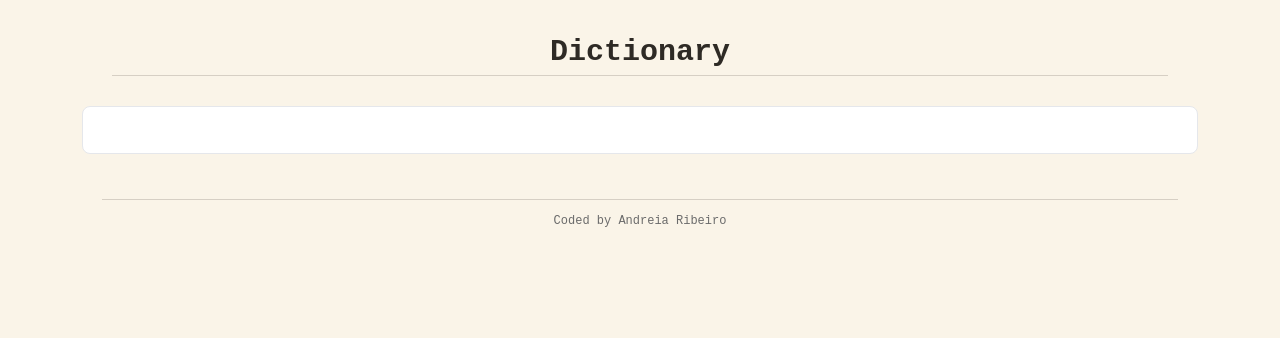
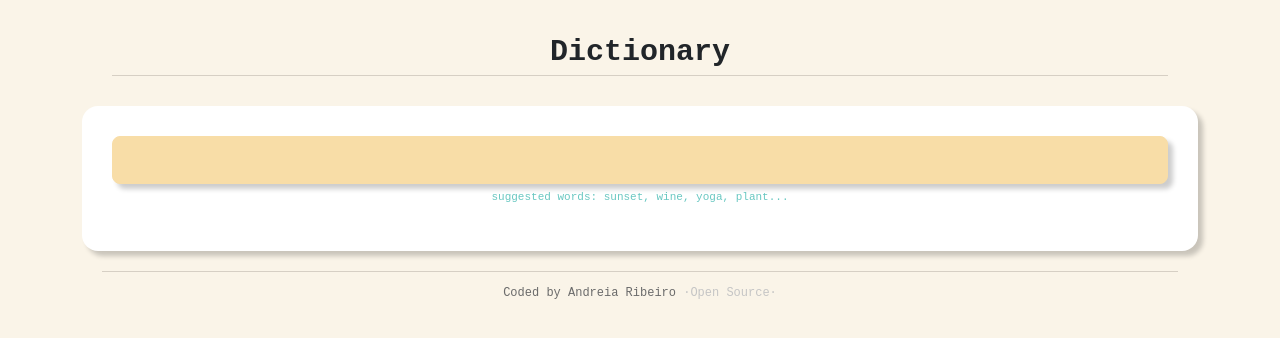
Before and after one commit to andreiapatriciaribeiro88-web/dictionary-project, a React (Create React App) app: page / in a window 1280 px wide. Shown: the top 338 px of the page. Built offline with nearby package versions, Linux system fonts and the light colour scheme.

Commit message:
Styled the app

```diff
--- a/src/App.css
+++ b/src/App.css
@@ -1,7 +1,6 @@
 body {
   font-family: monospace;
   background: #faf4e8;
-  color: #2e2a25;
 }
 .App-header {
   margin: 30px;
@@ -18,3 +17,7 @@ footer {
   color: #6b6b6b;
   border-top: 1px solid #d6cfc4;
 }
+a {
+  text-decoration: none;
+  color: #c5c5c5;
+}
--- a/src/App.js
+++ b/src/App.js
@@ -9,7 +9,17 @@ function App() {
         <main>
           <Dictionary />
         </main>
-        <footer className="text-center">Coded by Andreia Ribeiro</footer>
+        <footer className="text-center">
+          Coded by Andreia Ribeiro{" "}
+          <a
+            href="https://github.com/andreiapatriciaribeiro88-web/dictionary-project"
+            target="_blank"
+            rel="noreferrer"
+          >
+            {" "}
+            ·Open Source·
+          </a>
+        </footer>
       </div>
     </div>
   );
--- a/src/Dictionary.css
+++ b/src/Dictionary.css
@@ -6,9 +6,24 @@
   width: 100%;
   height: 48px;
   padding: 0 16px;
-  border: 1px solid #e5e7eb;
+  background: #f8dda7;
+  border: 1px solid #f8dda7;
   border-radius: 8px;
   font-size: 20px;
   color: #1f2937;
-  margin-bottom: 25px;
+
+  box-shadow: 5px 5px 5px rgba(0, 0, 0, 0.2);
 }
+
+.Dictionary section {
+  background: white;
+  padding: 30px;
+  border-radius: 16px;
+  box-shadow: 5px 5px 5px rgba(0, 0, 0, 0.2);
+}
+
+.Dictionary .hint {
+  font-size: 11px;
+  margin: 5px 0 15px 0;
+  color: #68c7c1;
+}
--- a/src/Dictionary.js
+++ b/src/Dictionary.js
@@ -25,10 +25,20 @@ export default function Dictionary() {
   }
   return (
     <div className="Dictionary">
-      <form onSubmit={search}>
-        <input type="search" onChange={handleKeywordChange}></input>
-      </form>
-      <Results results={results} />
+      {" "}
+      <section>
+        <form onSubmit={search}>
+          <input
+            type="search"
+            onChange={handleKeywordChange}
+            className="dictionary-input"
+          ></input>
+        </form>
+        <div className="hint">
+          suggested words: sunset, wine, yoga, plant...{" "}
+        </div>{" "}
+        <Results results={results} />
+      </section>
     </div>
   );
 }
--- /dev/null
+++ b/src/Meaning.css
@@ -0,0 +1,19 @@
+.Meaning h3 {
+  color: #764838;
+}
+
+.Meaning p {
+  color: #dd5341;
+}
+.Meaning p:hover {
+  text-decoration: underline;
+  cursor: pointer;
+}
+
+.Meaning strong {
+  color: #a3350a;
+}
+
+.Meaning .example {
+  color: #dd5341;
+}
--- a/src/Meaning.js
+++ b/src/Meaning.js
@@ -1,4 +1,5 @@
 import React from "react";
+import "./Meaning.css";
 
 export default function Meaning(props) {
   return (
@@ -10,7 +11,8 @@ export default function Meaning(props) {
       </p>
       {props.meaning.example && (
         <p>
-          <strong>Example:</strong> <em>{props.meaning.example}</em>
+          <strong>Example:</strong>{" "}
+          <em className="example">{props.meaning.example}</em>
         </p>
       )}
       {props.meaning.synonyms && props.meaning.synonyms.length > 0 && (
--- /dev/null
+++ b/src/Results.css
@@ -0,0 +1,10 @@
+.Results h2 {
+  font-size: 36px;
+  font-weight: bold;
+  line-height: 1.5;
+}
+
+.Results em {
+  font-size: 16px;
+  color: lightslategray;
+}
--- a/src/Results.js
+++ b/src/Results.js
@@ -1,5 +1,6 @@
 import React from "react";
 import Meaning from "./Meaning";
+import "./Results.css";
 
 export default function Result(props) {
   if (props.results) {
```
